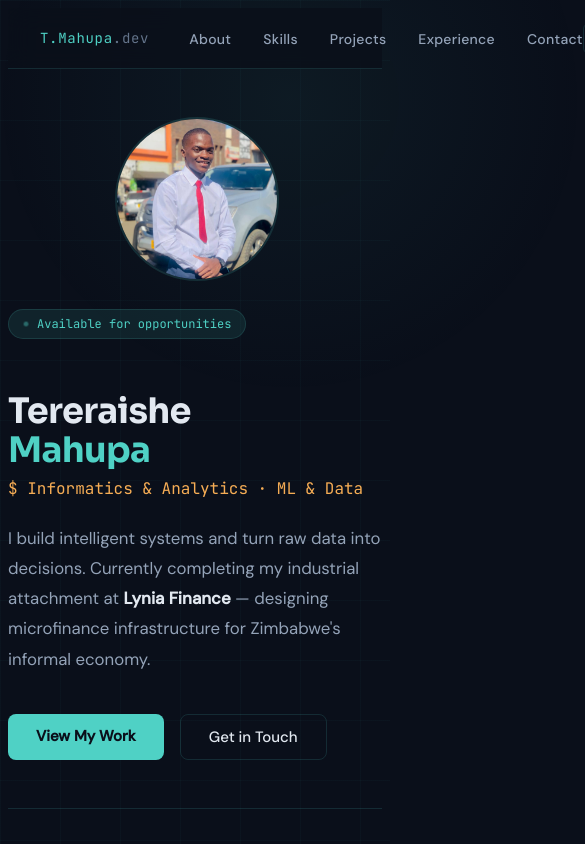
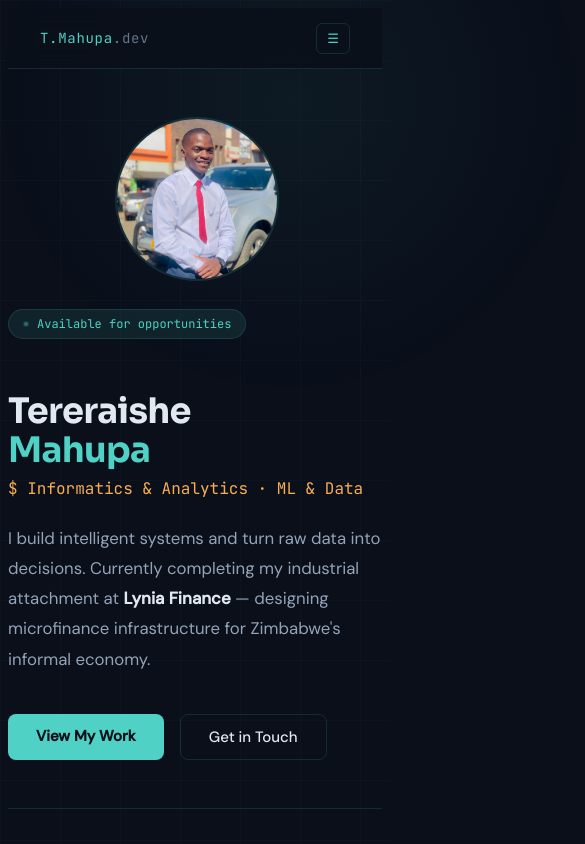
Before and after one commit to 1terr/portfolio-website, a Next.js app in the folder portfolio/: page / in a window 390 px wide. Shown: the top 844 px of the page, 585 px wide, since content can reach past the window. Built offline with nearby package versions, Linux system fonts and the light colour scheme.

Commit message:
fix: hide desktop nav links on mobile

```diff
--- a/portfolio/components/Navbar.tsx
+++ b/portfolio/components/Navbar.tsx
@@ -52,12 +52,12 @@ export default function Navbar() {
       {/* Desktop Links */}
       <ul
   style={{
-          display: "flex",
     gap: "2rem",
     listStyle: "none",
   }}
   className="hidden md:flex"
 >
+
         {navLinks.map((link) => (
           <li key={link.href}>
             <a
```
Lines whose indentation alone changed are shown as unchanged.
